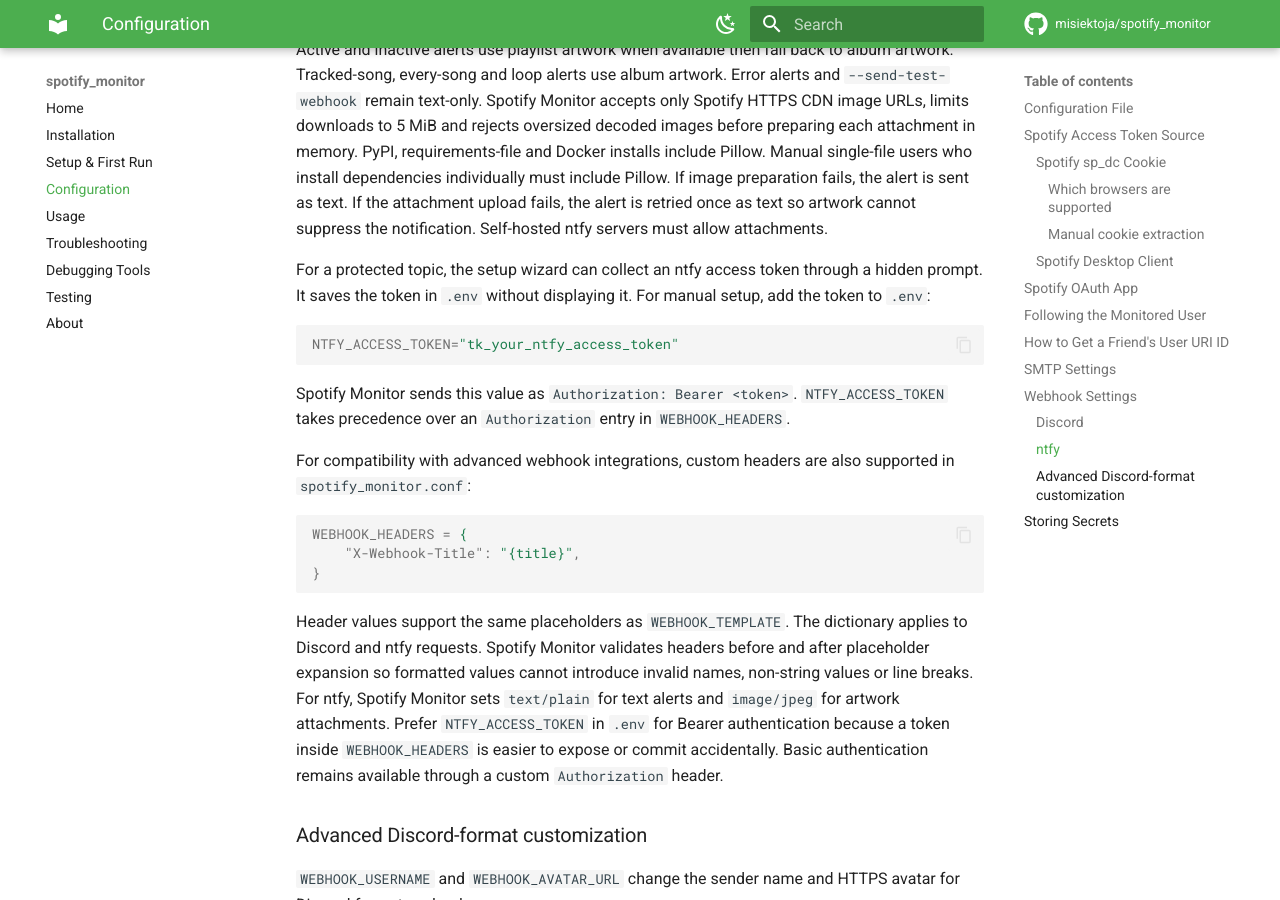
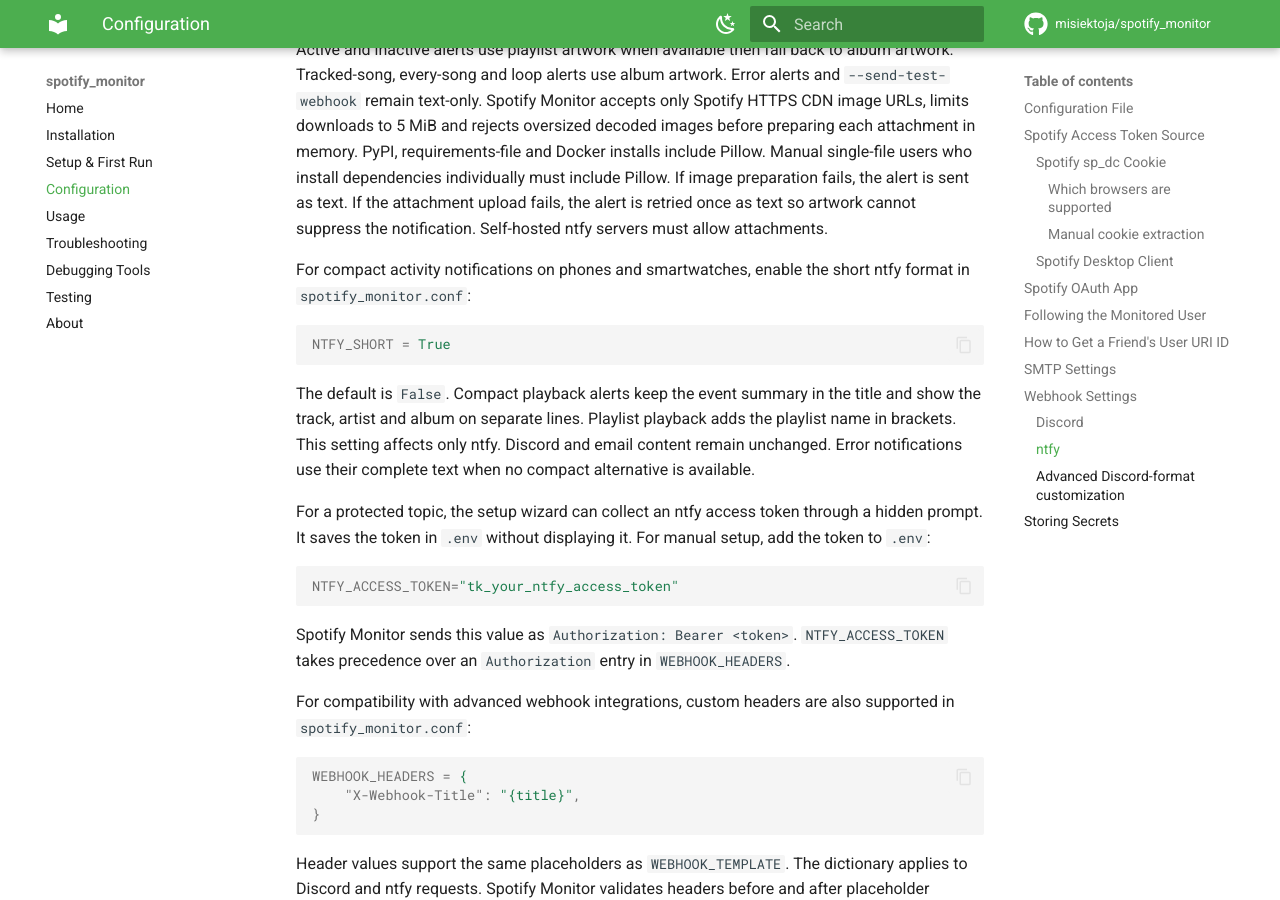
Before and after one commit to misiektoja/spotify_monitor, an MkDocs documentation site: the page built from docs/configuration.md, in a window 1280 px wide and 900 px high, scrolled down 10957 px. Built offline with MkDocs 1.6.1 and Material for MkDocs 9.7.7, drawn with Linux system fonts in a browser that asks for light colours; comment, search, counter and statistics services are not loaded.

Commit message:
docs(ntfy): document compact notification setting

````diff
--- a/docs/configuration.md
+++ b/docs/configuration.md
@@ -337,6 +337,14 @@
 
 Active and inactive alerts use playlist artwork when available then fall back to album artwork. Tracked-song, every-song and loop alerts use album artwork. Error alerts and `--send-test-webhook` remain text-only. Spotify Monitor accepts only Spotify HTTPS CDN image URLs, limits downloads to 5 MiB and rejects oversized decoded images before preparing each attachment in memory. PyPI, requirements-file and Docker installs include Pillow. Manual single-file users who install dependencies individually must include Pillow. If image preparation fails, the alert is sent as text. If the attachment upload fails, the alert is retried once as text so artwork cannot suppress the notification. Self-hosted ntfy servers must allow attachments.
 
+For compact activity notifications on phones and smartwatches, enable the short ntfy format in `spotify_monitor.conf`:
+
+```ini
+NTFY_SHORT = True
+```
+
+The default is `False`. Compact playback alerts keep the event summary in the title and show the track, artist and album on separate lines. Playlist playback adds the playlist name in brackets. This setting affects only ntfy. Discord and email content remain unchanged. Error notifications use their complete text when no compact alternative is available.
+
 For a protected topic, the setup wizard can collect an ntfy access token through a hidden prompt. It saves the token in `.env` without displaying it. For manual setup, add the token to `.env`:
 
 ```ini
````
